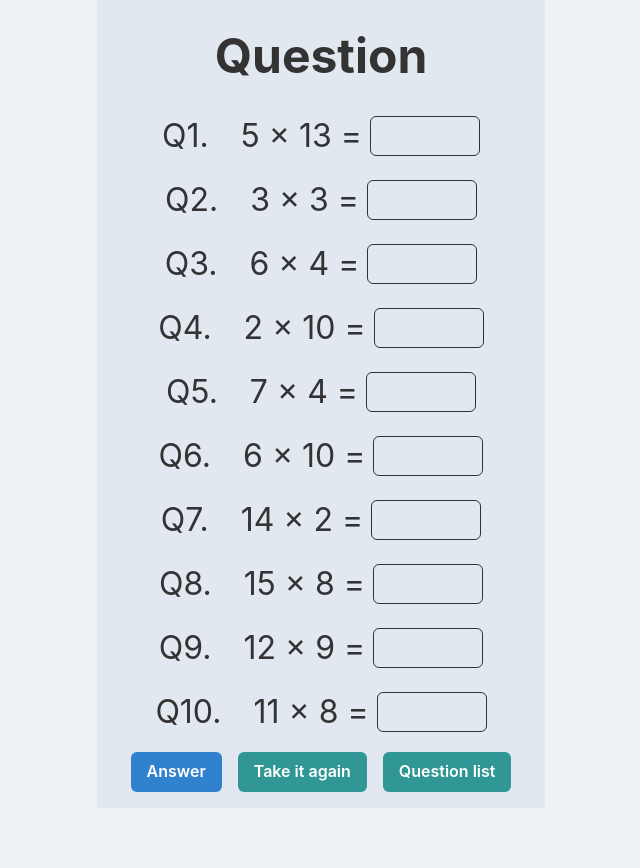
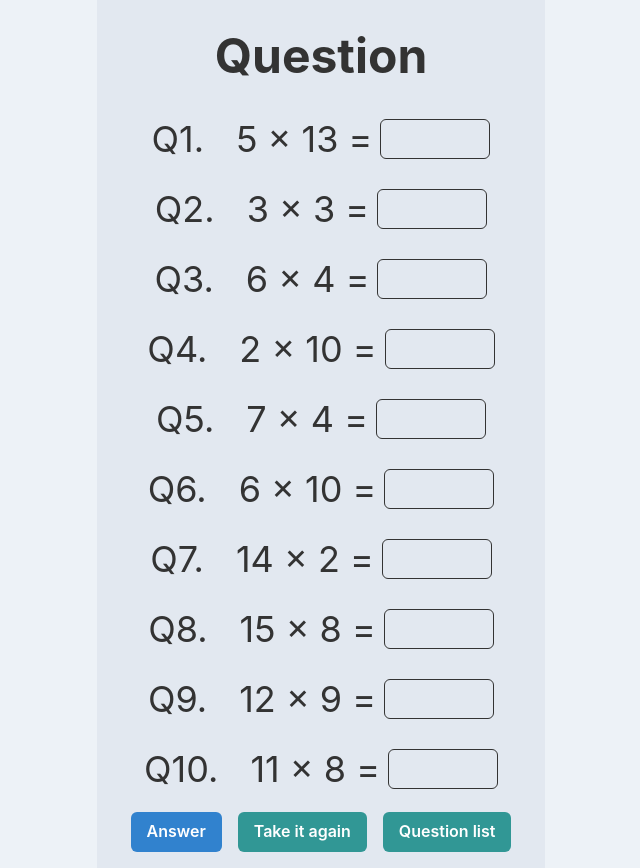
Before and after one commit to ju-to-sh/mathapp, a Next.js app: page /multiplication in a window 1280 px wide. Shown: the whole page, without its empty margins (319-959 px from the left). Before the commit the page ends 808 px from the top, so only its background shows below. Built offline with nearby package versions, Linux system fonts and the light colour scheme.

Commit message:
フォントサイズの調整

```diff
--- a/src/app/multiplication/page.tsx
+++ b/src/app/multiplication/page.tsx
@@ -81,7 +81,10 @@ const MultiplicationPage: NextPage = () => {
           <AlertTitle mt={4} mb={1} fontSize="lg">
             Passed
           </AlertTitle>
-          <AlertDescription maxWidth="sm">You took care of everything. <br />Let&apos;s give the next lesson!</AlertDescription>
+          <AlertDescription maxWidth="sm">
+            You took care of everything. <br />
+            Let&apos;s give the next lesson!
+          </AlertDescription>
         </Alert>
       )}
       {notFilledInFlag && (
@@ -112,13 +115,13 @@ const MultiplicationPage: NextPage = () => {
         <></>
       )}
 
-      <UnorderedList fontSize="32px" p="8px" m="0 auto">
+      <UnorderedList p="8px" m="0 auto" fontSize={{ base: "28px", md: "36px" }}>
         {number ? (
           number.map((dispNumber, index) => (
             <ListItem key={index} display="flex" alignItems="center" justifyContent="center">
               <Box pr="24px">{`Q${index + 1}.`}</Box>
               <Box p="8px">{`${dispNumber[0]} × ${dispNumber[1]} = `}</Box>
-              <Input width="110px" fontSize="32px" borderColor="#333333" name={`Q${index + 1}`} type="number" onChange={onChangeAnswer} />
+              <Input width="110px" fontSize={{ base: "28px", md: "36px" }} borderColor="#333333" name={`Q${index + 1}`} type="number" onChange={onChangeAnswer} />
             </ListItem>
           ))
         ) : (
--- a/src/components/molecules/QuizButtons .tsx
+++ b/src/components/molecules/QuizButtons .tsx
@@ -1,14 +1,15 @@
 /* eslint-disable react/display-name */
 import { memo, FC } from "react";
 import { Button, Flex, ButtonGroup, Link } from "@chakra-ui/react";
+import NextLink from "next/link";
 
 type Props = {
   onClick: () => void;
-}
+};
 const onClickRetry = () => location.reload();
 
 export const QuizButtons: FC<Props> = memo((props) => {
-  const {onClick} = props
+  const { onClick } = props;
   return (
     <Flex justify="center">
       <ButtonGroup gap="2">
@@ -19,7 +20,7 @@ export const QuizButtons: FC<Props> = memo((props) => {
           Take it again
         </Button>
         <Button variant="solid" colorScheme="teal">
-          <Link href="/quiz">
+          <Link as={NextLink} href="/quiz" _hover={{ textDecoration: "none" }}>
             Question list
           </Link>
         </Button>
```
